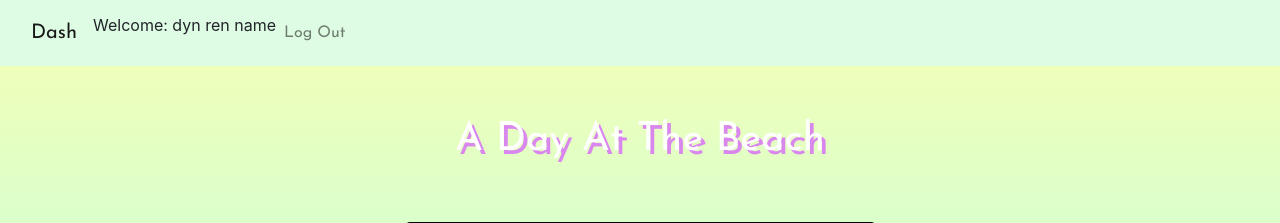
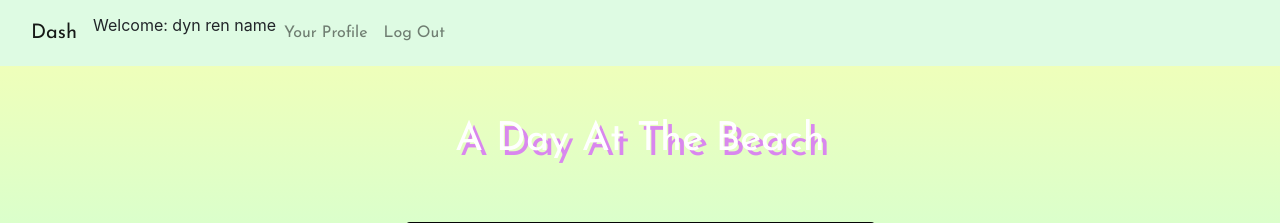
Before and after one commit to CB-Pantomime/Dash, a Django app: page /create/beach in a window 1280 px wide. Shown: the top 223 px of the page. Run offline with Django 3.2, Linux system fonts and the light colour scheme; the visitor is signed in with stand-in values (Sample User, id 1).

Commit message:
Updated nav bar: Once authorized user is logged in and redirected to home page, nav bar will display link to profile which will render that user's profile page.

```diff
--- a/main_app/static/styles/main.css
+++ b/main_app/static/styles/main.css
@@ -35,7 +35,7 @@
     text-align: center;
     padding: 50px;
     color: white;
-    text-shadow: 4px 4px #d987ee;
+    text-shadow: 5px 5px #d987ee;
 }
 
 .dashBlurb {
--- a/main_app/templates/base.html
+++ b/main_app/templates/base.html
@@ -37,6 +37,7 @@
                         <div class="navbar-nav">
                             {% comment %}  when placing "navbar-item" as the class in the span below, it is styling the string. There is no class named that in the main.css, regardless it is being styled. It is NOT styled when I comment out the link stylesheet for static styles/main.css {% endcomment %}
                             <span class="navbar-item">Welcome: dyn ren name</span>
+                         <a class="nav-link" href="{% url 'profile_detail' user.id %}">Your Profile</a>
                             <a class="nav-link" href="{% url 'logout' %}">Log Out</a>
                         </div>
                     {% else %}
--- a/main_app/views.py
+++ b/main_app/views.py
@@ -52,10 +52,11 @@ class ProfileDetail(DetailView):
     model = User
     template_name = "profile_detail.html"
 
-    # def get_context_data(self, **kwargs):
-    #     context = super().get_context_data(**kwargs)
-    #     # context["poems"] = Poem.objects.all()
-    #     return context
+    def get_context_data(self, **kwargs):
+        context = super().get_context_data(**kwargs)
+        context["poems"] = Poem.objects.all()
+        return context
+
 
 
 # class ProfileUpdate(UpdateView):
```
